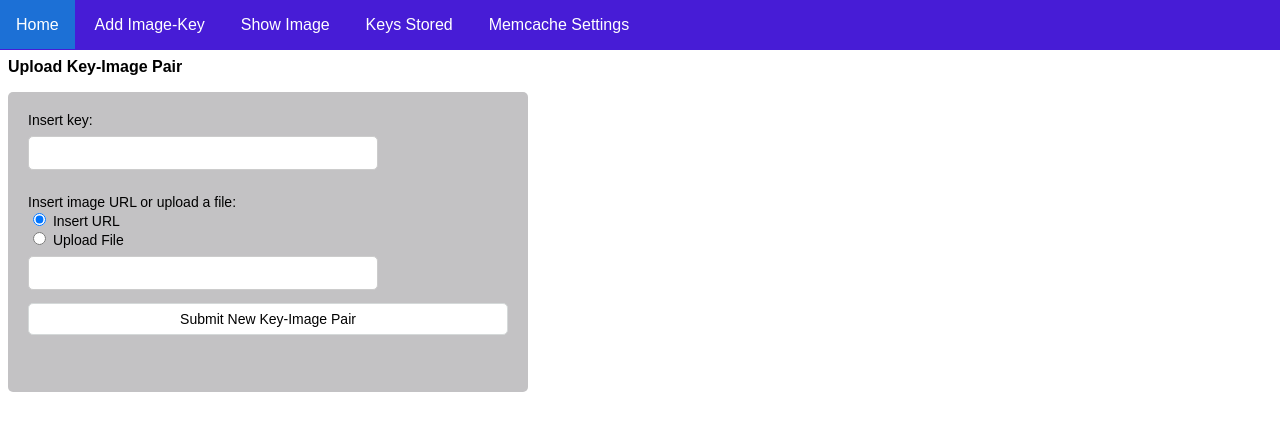
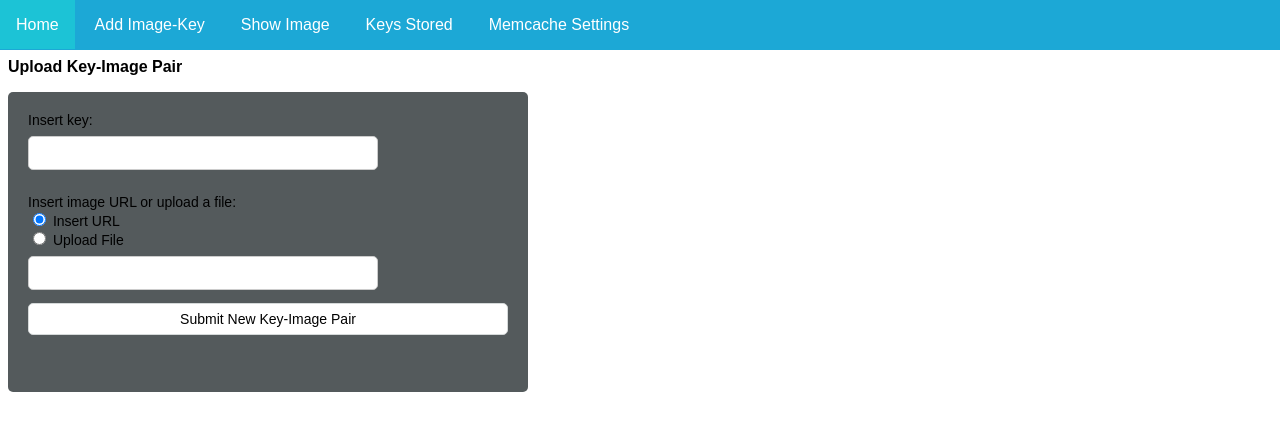
Before and after one commit to RuchitaBhadre/Elastic-web-application-for-image-storage, a Flask app: page /add_key in a window 1280 px wide. Shown: the top 431 px of the page. Run offline with Flask 2, Linux system fonts and the light colour scheme.

Commit message:
Update core-style.css

```diff
--- a/frontend/static/core-style.css
+++ b/frontend/static/core-style.css
@@ -11,7 +11,7 @@ h3 {
 
 .top_bar {
   line-height: 50px;
-  background-color: rgb(71, 28, 214);
+  background-color: rgb(28, 168, 214);
   margin: -8px -8px 0px -8px;
 }
 
@@ -24,14 +24,14 @@ h3 {
 }
 
 .top_bar a:hover {
-  background-color: rgb(28, 112, 214);
+  background-color: rgb(28, 195, 214 );
 }
 
 
 .form-outline {
   border-radius: 5px;
   width: 480px;
-  background-color: #c3c2c4;
+  background-color: #545a5c;
   padding: 20px;
 }
 
```
